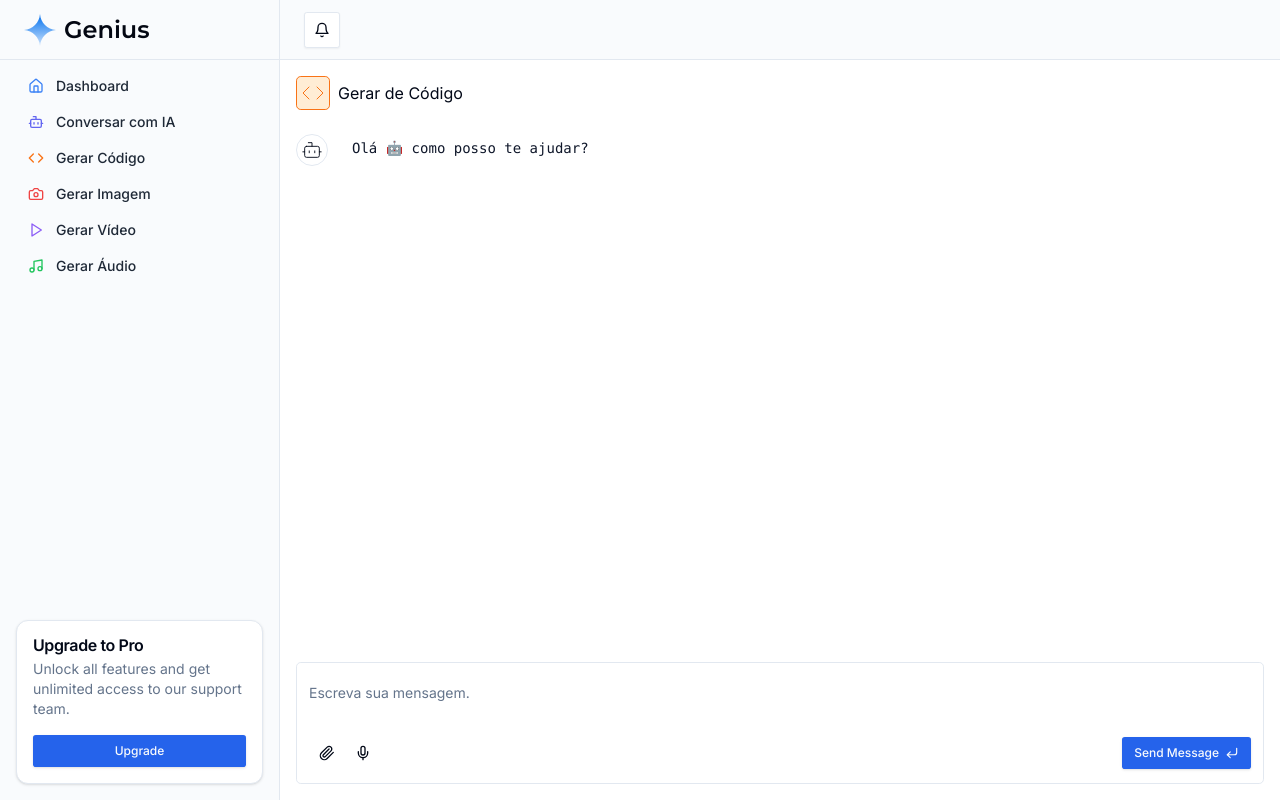
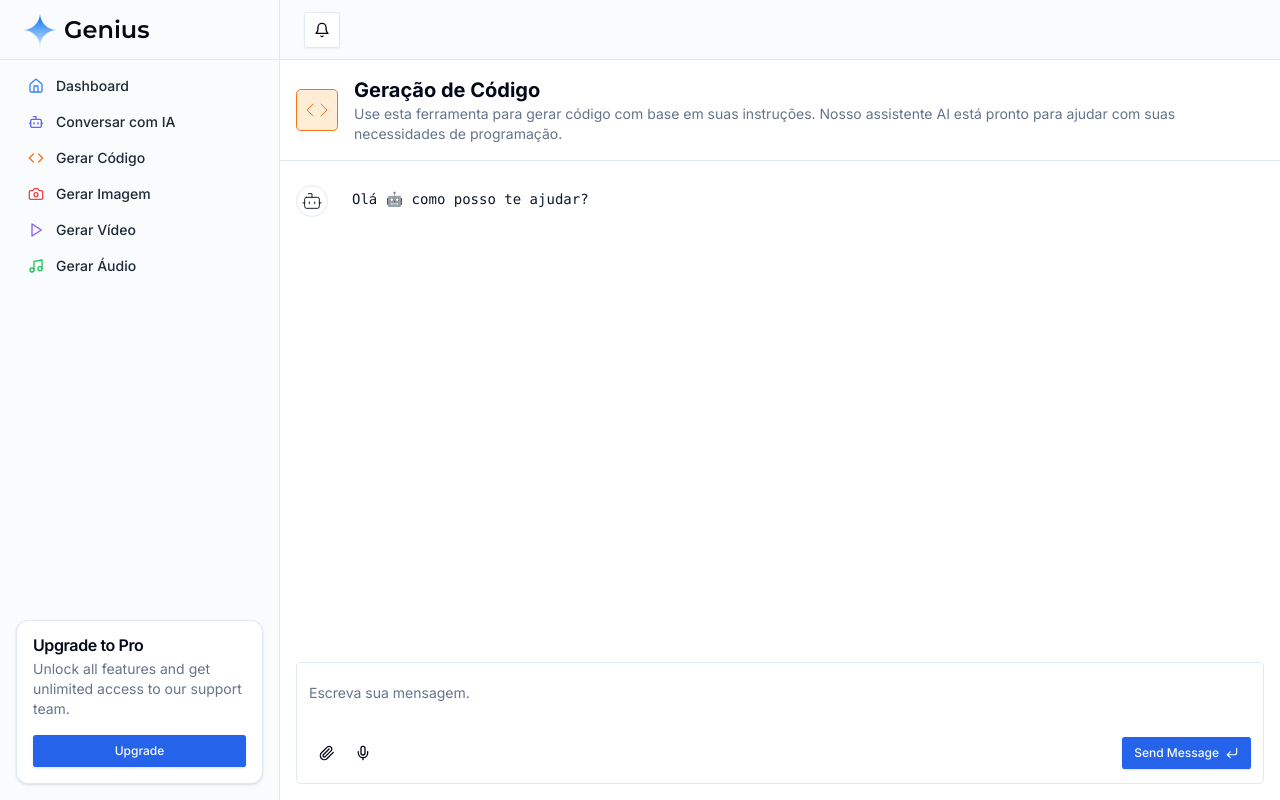
Before and after one commit to Darlley/genius-saas, a Next.js app: page /code in a window 1280 px wide. Built offline with nearby package versions, Linux system fonts and the light colour scheme.

Commit message:
fix: layout header page

```diff
--- a/src/components/PageCodeGeneration/PageCodeGeneration.tsx
+++ b/src/components/PageCodeGeneration/PageCodeGeneration.tsx
@@ -93,15 +93,24 @@ export default function PageCodeGeneration(props: PageCodeGenerationProps) {
   };
 
   return (
-    <main className="flex-1 gap-4 p-4 h-full overflow-hidden flex flex-col">
-      <div className="size-max flex items-center gap-2">
-        <div className="rounded-lg bg-orange-100 p-1 flex items-center justify-center border border-orange-500">
+    <main className="flex-1 h-full overflow-hidden flex flex-col">
+      <header className="flex gap-4 items-center p-4 border-b">
+        <div className="size-max rounded-lg bg-orange-100 p-2 flex items-center justify-center border border-orange-500">
           <Code className="size-6 stroke-orange-500 stroke-1" />
         </div>
-        <div>Gerar de Código</div>
+        <div>
+          <h1 className="text-xl font-bold flex items-center gap-2">
+            Geração de Código
+          </h1>
+          <p className="text-muted-foreground text-sm">
+            Use esta ferramenta para gerar código com base em suas instruções.
+            Nosso assistente AI está pronto para ajudar com suas necessidades de
+            programação.
+          </p>
         </div>
+      </header>
 
-        <ScrollArea className="flex flex-col w-full h-full box-content pr-4">
+      <ScrollArea className="flex flex-col w-full h-full box-content p-4">
         <div className="flex items-start gap-3 justify-start">
           <Avatar className="size-8 p-1 mt-2 border flex items-center justify-center">
             <Bot className="size-full stroke-1" />
@@ -285,7 +294,7 @@ export default function PageCodeGeneration(props: PageCodeGenerationProps) {
         )}
       </ScrollArea>
 
-      <div>
+      <div className='p-4'>
         <Form {...form}>
           <form
             className="relative overflow-hidden rounded-lg border bg-background focus-within:ring-1 focus-within:ring-ring"
--- a/src/components/PageConversation/PageConversation.tsx
+++ b/src/components/PageConversation/PageConversation.tsx
@@ -1,15 +1,6 @@
 'use client';
 
 import { Button } from '@/components/ui/button';
-import { Input } from '@/components/ui/input';
-import { Label } from '@/components/ui/label';
-import {
-  Select,
-  SelectContent,
-  SelectItem,
-  SelectTrigger,
-  SelectValue,
-} from '@/components/ui/select';
 import { Textarea } from '@/components/ui/textarea';
 import {
   Tooltip,
@@ -18,14 +9,11 @@ import {
   TooltipTrigger,
 } from '@/components/ui/tooltip';
 import {
-  Bird,
   Bot,
   CornerDownLeft,
   LoaderCircle,
   Mic,
   Paperclip,
-  Rabbit,
-  Turtle,
   User,
 } from 'lucide-react';
 
@@ -33,8 +21,12 @@ import { zodResolver } from '@hookform/resolvers/zod';
 import { SubmitHandler, useForm } from 'react-hook-form';
 
 import axios from 'axios';
+import Image from 'next/image';
 import { useRouter } from 'next/navigation';
-import { ChatCompletionAssistantMessageParam, ChatCompletionContentPartText, ChatCompletionMessageParam, ChatCompletionSystemMessageParam, ChatCompletionUserMessageParam } from 'openai/resources/index.mjs';
+import {
+  ChatCompletionAssistantMessageParam,
+  ChatCompletionUserMessageParam,
+} from 'openai/resources/index.mjs';
 import { useState } from 'react';
 import { toast } from 'sonner';
 import { Avatar } from '../ui/avatar';
@@ -43,12 +35,13 @@ import { ScrollArea } from '../ui/scroll-area';
 import { Skeleton } from '../ui/skeleton';
 import { formSchema, FormSchema } from './PageConversation.schemas';
 import { PageConversationProps } from './PageConversation.types';
-import Image from 'next/image';
 
 export default function PageConversation(props: PageConversationProps) {
   const route = useRouter();
 
-  const [messages, setMessages] = useState<Array<ChatCompletionAssistantMessageParam | ChatCompletionUserMessageParam>>([]);
+  const [messages, setMessages] = useState<
+    Array<ChatCompletionAssistantMessageParam | ChatCompletionUserMessageParam>
+  >([]);
 
   const form = useForm<FormSchema>({
     resolver: zodResolver(formSchema),
@@ -69,8 +62,8 @@ export default function PageConversation(props: PageConversationProps) {
         {
           text: prompt,
           type: 'text',
-        }
-      ]
+        },
+      ],
     };
 
     setMessages((current) => [...current, userMessage]);
@@ -82,7 +75,10 @@ export default function PageConversation(props: PageConversationProps) {
         messages: newMessages,
       });
 
-      setMessages((current) => [...current, response.data as ChatCompletionAssistantMessageParam]);
+      setMessages((current) => [
+        ...current,
+        response.data as ChatCompletionAssistantMessageParam,
+      ]);
 
       form.reset();
     } catch (error) {
@@ -94,15 +90,24 @@ export default function PageConversation(props: PageConversationProps) {
   };
 
   return (
-    <main className="flex-1 gap-4 p-4 h-full overflow-hidden flex flex-col">
-      <div className="size-max flex items-center gap-2">
-        <div className="rounded-lg bg-indigo-100 p-1 flex items-center justify-center border border-indigo-500">
+    <main className="flex-1 h-full overflow-hidden flex flex-col">
+      <header className="flex gap-4 items-center p-4 border-b">
+        <div className="size-max rounded-lg bg-indigo-100 p-2 flex items-center justify-center border border-indigo-500">
           <Bot className="size-6 stroke-indigo-500 stroke-1" />
         </div>
-        <div>Conversa</div>
-      </div>
+        <div>
+          <h1 className="text-xl font-bold flex items-center gap-2">
+            Conversa
+          </h1>
+          <p className="text-muted-foreground text-sm">
+            Explore novas ideias, discuta conceitos, ou simplesmente compartilhe
+            seus pensamentos. Estamos aqui para ouvir e ajudar de qualquer
+            maneira que possamos.
+          </p>
+        </div>
+      </header>
 
-      <ScrollArea className="h-full">
+      <ScrollArea className="flex flex-col w-full h-full box-content p-4">
         <div className="flex items-start gap-3 justify-start">
           <Avatar className="size-8 p-1 mt-2 border flex items-center justify-center">
             <Bot className="size-full stroke-1" />
@@ -190,7 +195,8 @@ export default function PageConversation(props: PageConversationProps) {
           </div>
         )}
       </ScrollArea>
-      <div>
+
+      <div className="p-4">
         <Form {...form}>
           <form
             className="relative overflow-hidden rounded-lg border bg-background focus-within:ring-1 focus-within:ring-ring"
```
Lines whose indentation alone changed are shown as unchanged.
